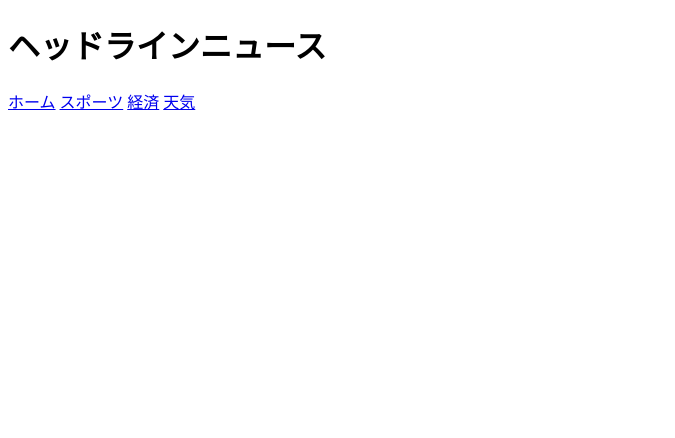
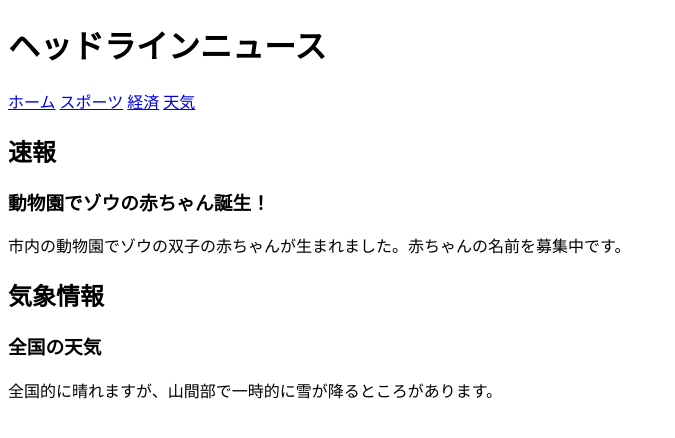
Before and after one commit to mogimogiko/html, a plain HTML site: page layout.html/layout.html in a window 1280 px wide. Shown: the whole page, without its empty margins (0-675 px from the left). Drawn offline with Linux system fonts and the light colour scheme.

Commit message:
記事を追加

```diff
--- a/layout.html/layout.html
+++ b/layout.html/layout.html
@@ -14,6 +14,17 @@
   </header>
 
   <main>
+    <article>
+      <section>
+        <h2>速報</h2>
+        <h3>動物園でゾウの赤ちゃん誕生！</h3>
+        <p>市内の動物園でゾウの双子の赤ちゃんが生まれました。赤ちゃんの名前を募集中です。</p>
+      </section>
+      <section>
+        <h2>気象情報</h2>
+        <h3>全国の天気</h3>
+        <p>全国的に晴れますが、山間部で一時的に雪が降るところがあります。</p>
+    </article>
   </main>
 
   <footer>
```
